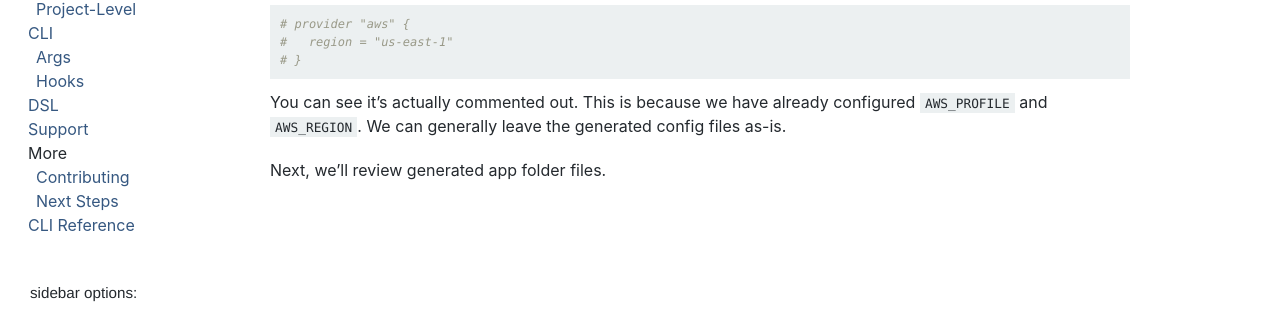
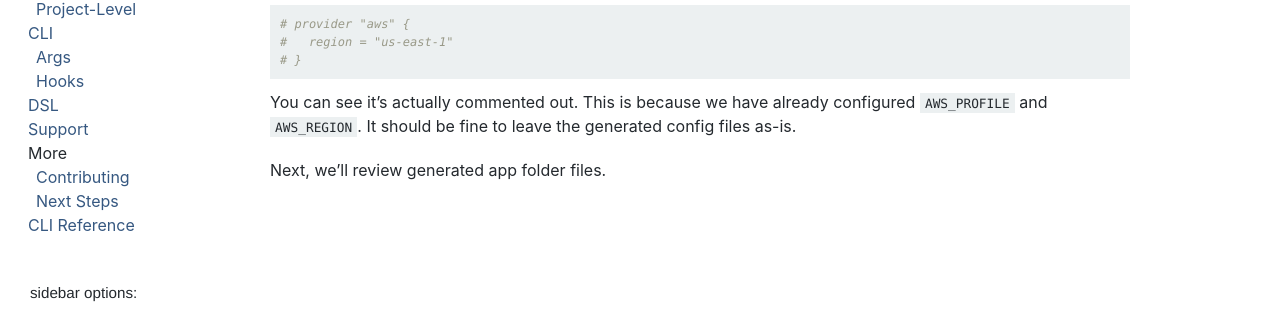
Before and after one commit to boltops-tools/terraspace-docs, a Jekyll site: the page built from _docs/learn/aws/new-project.md, in a window 1280 px wide. Shown: the part 1260-1569 px from the top of the page. Built offline with Jekyll 4.4.1, drawn with Linux system fonts in a browser that asks for light colours; a script that is not in the unit is left out.

Commit message:
Update new-project.md

````diff
--- a/_docs/learn/aws/new-project.md
+++ b/_docs/learn/aws/new-project.md
@@ -57,6 +57,6 @@
 # }
 ```
 
-You can see it's actually commented out. This is because we have already configured `AWS_PROFILE` and `AWS_REGION`. We can generally leave the generated config files as-is.
+You can see it's actually commented out. This is because we have already configured `AWS_PROFILE` and `AWS_REGION`. It should be fine to leave the generated config files as-is.
 
 Next, we'll review generated app folder files.
````
